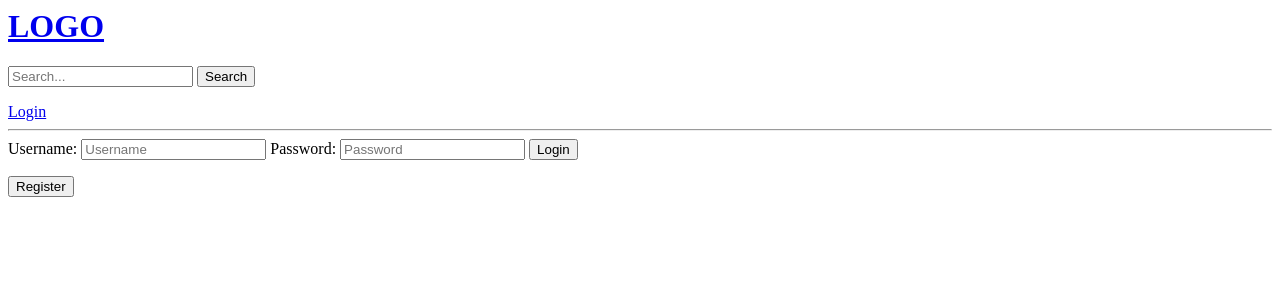
After one commit to kvishnu88/django_tutorials, a Django app: page /login/ in a window 1280 px wide. The commit adds this page. Shown: the top 300 px of the page. Run offline with Django 5.2, Linux system fonts and the light colour scheme.

Commit message:
add the files before session management implimentation

```diff
--- a/studybud/base/templates/base/home.html
+++ b/studybud/base/templates/base/home.html
@@ -19,15 +19,17 @@
                 {% endfor %}
             </ul>
         </div>
-        <hr>
         <div class="main-content">
             <h3>{{ rooms.count }} Rooms available</h3>
             <a href="{% url 'create-room' %}">Create Room</a>
             <div>
                 {% for room in rooms %}
                 <div>
+                    {% if user.is_authenticated and user == room.host %}
                     <a href="{% url 'update-room' pk=room.id %}">Edit</a>
                     <a href="{% url 'delete-room' pk=room.id %}">Delete</a>
+                    {% endif %}
+
                     <span>@ {{ room.host.username }}</span>
                     <li><a href="{% url 'room' pk=room.id %}">{{ room.id }}-- {{ room.name }}</a></li>
                     <span>{{ room.description }}</span><br>
--- /dev/null
+++ b/studybud/base/templates/base/login_register.html
@@ -0,0 +1,19 @@
+{% extends "main.html" %}
+
+{% block content %}
+    <div class="auth-container">
+        <form method="POST">
+            {% csrf_token %}
+            <label for="username">Username:</label>
+            <input type="text" name="username" placeholder="Username" required>
+            <label for="password">Password:</label>
+            <input type="password" name="password" placeholder="Password" required>
+            <button type="submit" >Login</button>
+        </form>
+        <form method="POST">
+            {% csrf_token %}
+
+            <button type="submit" >Register</button>
+        </form>
+    </div>
+{% endblock %}
--- a/studybud/base/urls.py
+++ b/studybud/base/urls.py
@@ -4,9 +4,12 @@ from . import views
 
 urlpatterns = [
     path('', views.home, name='home'),
+    path('login/', views.loginPage, name='login'),
+    path('logout/', views.logoutUser, name='logout'),
     path('room/', views.room, name='room'),
     path('room/<str:pk>/', views.room, name='room'),
     path('create-room/', views.createRoom, name='create-room'),
     path('update-room/<str:pk>/', views.updateRoom, name='update-room'),
     path('delete-room/<str:pk>/', views.deleteRoom, name='delete-room'),
+
 ]
--- a/studybud/base/views.py
+++ b/studybud/base/views.py
@@ -1,8 +1,34 @@
+from django.http import HttpResponse
 from django.shortcuts import redirect, render
 from .models import Room, Topic
 from .forms import RoomForm
 from django.db.models import Q
+from django.contrib.auth.models import User
+from django.contrib.auth.decorators import login_required
+from django.contrib.auth import authenticate, login, logout
+from django.contrib import messages
 # Create your views here.
+
+
+def loginPage(request):
+    if request.user.is_authenticated:
+        return redirect('home')  # Redirect to the home page if the user is already logged in
+    if request.method == 'POST':
+        username = request.POST.get('username')
+        password = request.POST.get('password')
+        # Authenticate the user
+        user = authenticate(request, username=username, password=password)
+        if user is not None:
+            login(request, user)
+            return redirect('home')  # Redirect to the home page after successful login
+        else:
+            messages.error(request, 'Username or password is incorrect')
+
+    return render(request, 'base/login_register.html')
+
+def logoutUser(request):
+    logout(request)
+    return redirect('login')  # Redirect to the login page after logout
 
 
 def home(request):
@@ -19,6 +45,7 @@ def room(request, pk):
     rooms = Room.objects.get(id=int(pk))
     return render(request, 'base/room.html', {'room': rooms})
 
+@login_required(login_url='login')
 def createRoom(request):
     form = RoomForm()
     if request.method == 'POST':
@@ -29,9 +56,14 @@ def createRoom(request):
     context = {'form': form}
     return render(request, 'base/room_form.html', context)
 
+@login_required(login_url='login')
 def updateRoom(request, pk):
     room = Room.objects.get(id=int(pk))
     form = RoomForm(instance=room)
+
+    if request.user != room.host:
+        return HttpResponse('You are not allowed here!!')
+
     if request.method == 'POST':
         form = RoomForm(request.POST, instance=room)
         if form.is_valid():
@@ -40,8 +72,12 @@ def updateRoom(request, pk):
     context = {'form': form}
     return render(request, 'base/room_form.html', context)
 
+@login_required(login_url='login')
 def deleteRoom(request, pk):
     room = Room.objects.get(id=int(pk))
+    if request.user != room.host:
+        return HttpResponse('You are not allowed here!!')
+
     if request.method == 'POST':
         room.delete()
         return redirect('home')
--- a/studybud/templates/main.html
+++ b/studybud/templates/main.html
@@ -7,6 +7,16 @@
     </head>
     <body>
         {% include "navbar.html" %}
+
+        {% if messages %}
+            <ul class="messages">
+                {% for message in messages %}
+                    <li>{{ message }}</li>
+                {% endfor %}
+            </ul>
+        {% endif %}
+
+
         {% block content %}
         {% endblock %}
     </body>
--- a/studybud/templates/navbar.html
+++ b/studybud/templates/navbar.html
@@ -6,4 +6,10 @@
     <input type="text" name="q" placeholder="Search...">
     <button type="submit">Search</button>
 </form>
+
+{% if user.is_authenticated %}
+    <a href="{% url 'logout' %}">Logout</a>
+{% else %}
+    <a href="{% url 'login' %}">Login</a>
+{% endif %}
 <hr>
```
Also changed, not shown: studybud/db.sqlite3.
